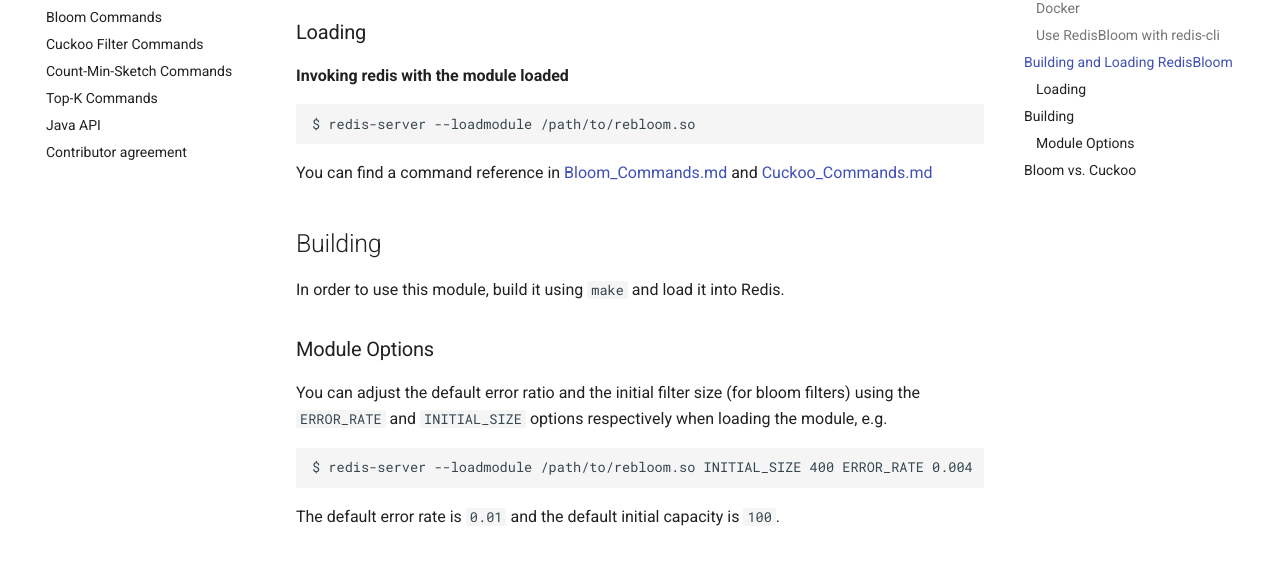
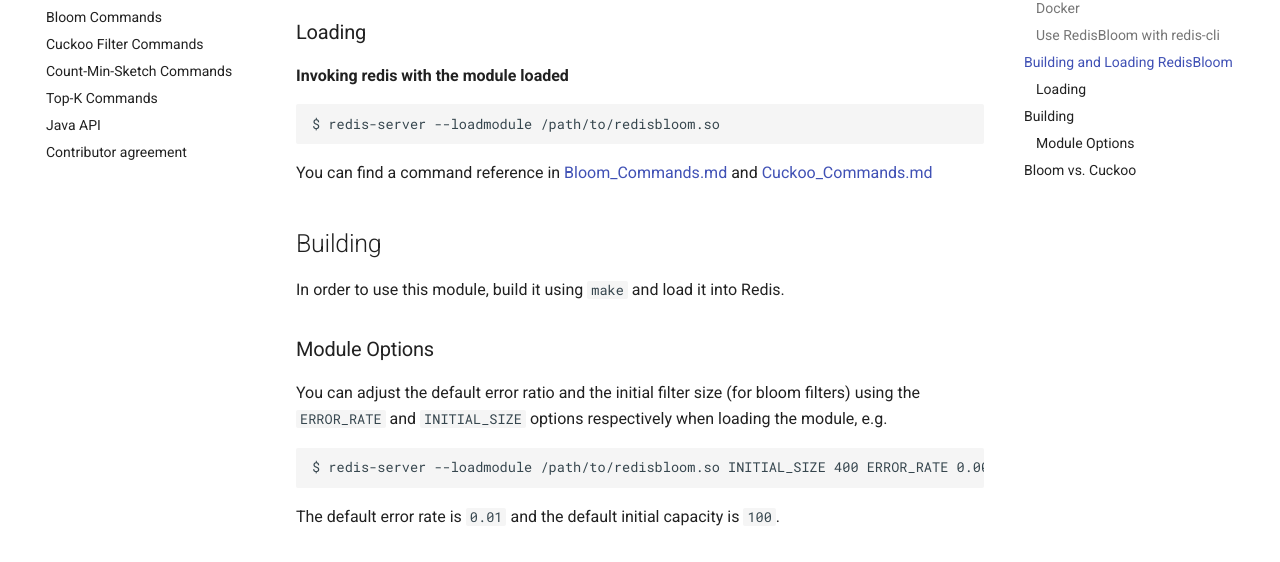
Before and after one commit to RedisBloom/RedisBloom, an MkDocs documentation site: the page built from docs/index.md, in a window 1280 px wide and 900 px high, scrolled down 1304 px. Shown: the part 145-707 px from the top of the window. Built offline with MkDocs 1.6.1 and Material for MkDocs 9.7.7, drawn with Linux system fonts in a browser that asks for light colours; comment, search, counter and statistics services are not loaded; old or Windows-style settings are respelled for this version of MkDocs.

Commit message:
Update index.md

````diff
--- a/docs/index.md
+++ b/docs/index.md
@@ -53,7 +53,7 @@
 **Invoking redis with the module loaded**
 
 ```
-$ redis-server --loadmodule /path/to/rebloom.so
+$ redis-server --loadmodule /path/to/redisbloom.so
 ```
 
 You can find a command reference in [Bloom\_Commands.md](Bloom_Commands.md)
@@ -71,7 +71,7 @@
 module, e.g.
 
 ```
-$ redis-server --loadmodule /path/to/rebloom.so INITIAL_SIZE 400 ERROR_RATE 0.004
+$ redis-server --loadmodule /path/to/redisbloom.so INITIAL_SIZE 400 ERROR_RATE 0.004
 ```
 
 The default error rate is `0.01` and the default initial capacity is `100`.
````
